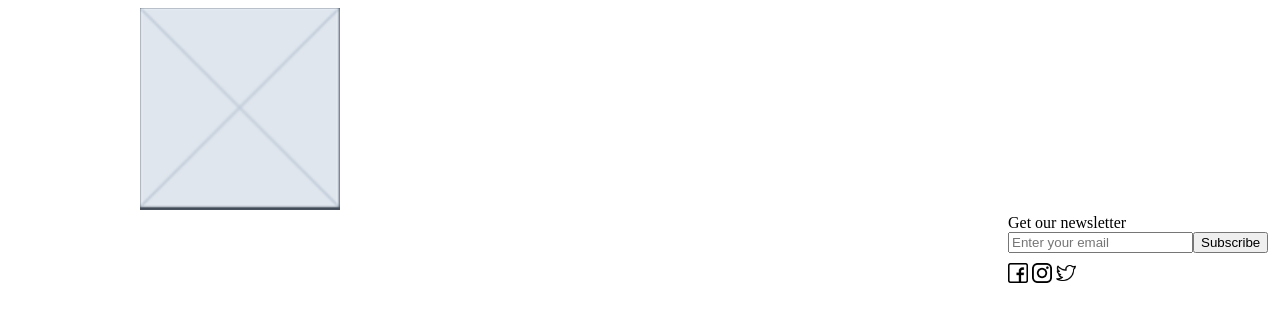
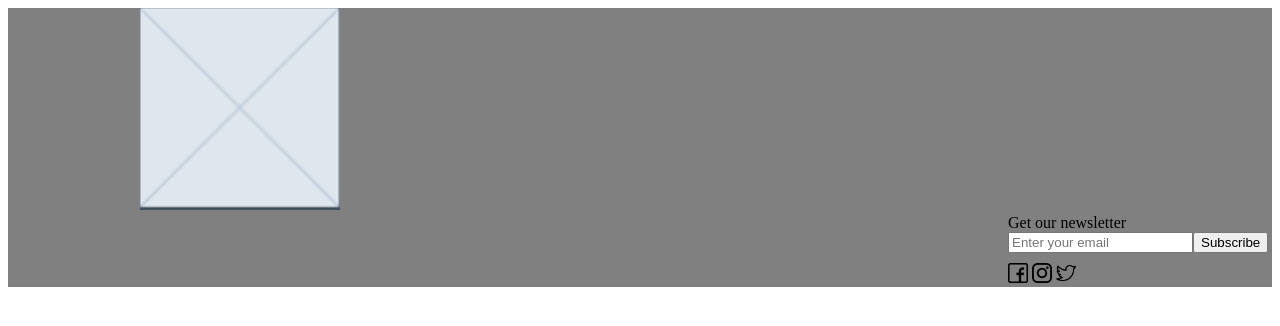
Before and after one commit to danielg-r/IDWBonus, a plain HTML site: page index.html in a window 1280 px wide. Drawn offline with Linux system fonts and the light colour scheme.

Commit message:
Footer Update

```diff
--- a/index.html
+++ b/index.html
@@ -4,6 +4,7 @@
     <meta charset="UTF-8">
     <meta http-equiv="X-UA-Compatible" content="IE=edge">
     <meta name="viewport" content="width=device-width, initial-scale=1.0">
+    <link rel="stylesheet" href="style.css">
     <title>IDW Bonus</title>
 </head>
 <body>
--- /dev/null
+++ b/style.css
@@ -0,0 +1,3 @@
+.bonus__footer {
+    background-color: gray;
+}
```
